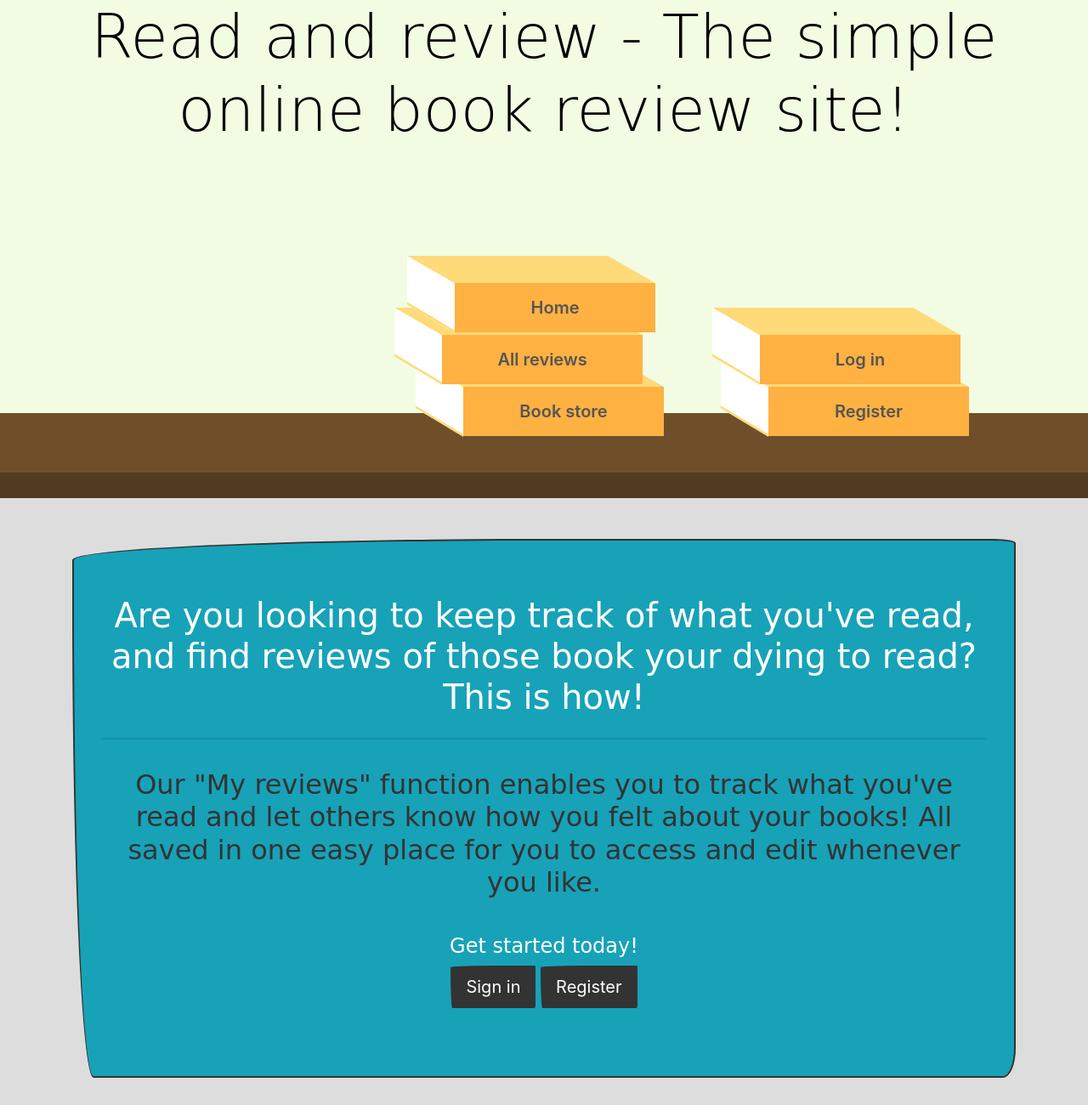
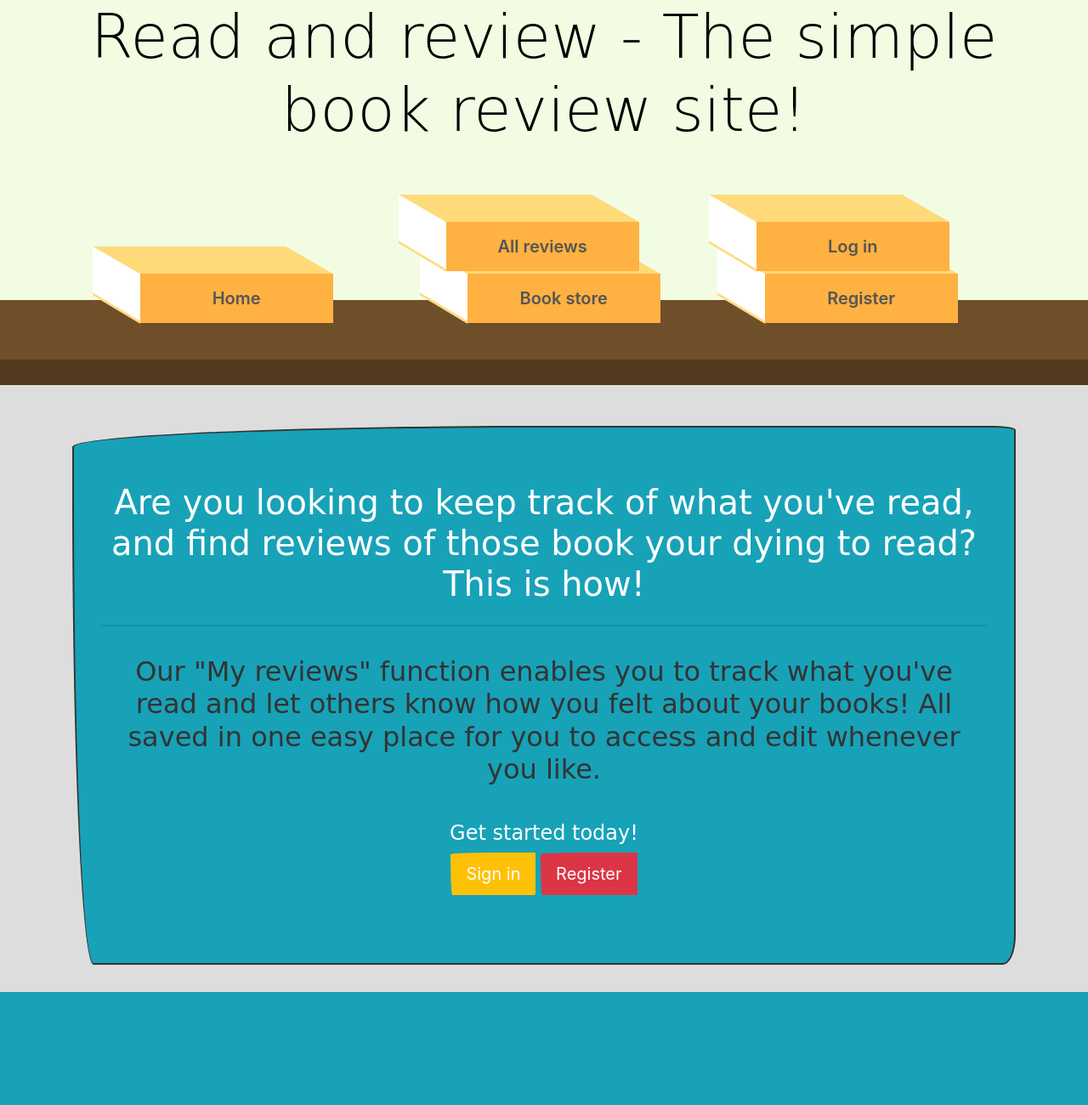
Before and after one commit to cthoms1993/book-review-project, a Flask app: page / in a window 1280 px wide; the page is wider, and only the part inside the window is pictured. Shown: that part at 85% size. After the commit the page ends 1167 px from the top of that part, so only its background shows below. Run offline with Flask 2, Linux system fonts and the light colour scheme; some libraries are stand-ins or nearby versions; some web fonts are replaced.

Commit message:
changed order books in title show up.

```diff
--- a/templates/account.html
+++ b/templates/account.html
@@ -4,13 +4,11 @@
         {% with messages = get_flashed_messages() %}
             {% if messages %}
                 {% for message in messages %}
-                    <h1 class="display-3 text-center main-title"> welcome back {{ session['username'] }}!</h1>
+                    <h1 class=" text-center main-title"> welcome back {{ session['username'] }}!</h1>
                 {% endfor %}
             {% endif %}
         {% endwith %}
     </div>
-    <br>
-    <br>
     <div class="container-fluid account-container">
         <h1 class="main-title account-title display-3">Your Reviews</h1>
         {% for review in reviews %}
--- a/templates/base.html
+++ b/templates/base.html
@@ -16,28 +16,32 @@
 </head>
 <body>
 <section>
- <h1 class="display-3 main-title text-center">Read and review - The simple online book review site!</h1>
-    <br>
-    <br>
-    <br>
+    <div class="container-fluid title-container">
+        <div class="row title-row">
+            <div class="col-12 title-col">
+                <h1 class="display-3 main-title text-center">Read and review - The simple book review site!</h1>
+            </div>
+        </div>
+
         <div class="book_container">
             <ul class="book_column">
                 {% if 'username' in session %}
                     <li><a style="z-index: 2; left:10px" href="{{ url_for('add_review') }}">Add review</a></li>
-                <li><a style="z-index: 1" href="{{ url_for('account') }}">Your Reviews</a></li>
+                    <li><a style="z-index: 1; left:25px" href="{{ url_for('account') }}">Your Reviews</a></li>
+                    {% else %}
+                     <li><a style="z-index: 1; left: 15px" href="{{ url_for('index') }}">Home</a></li>
                 {% endif %}
             </ul>
 
             <ul class="book_column">
-            <li><a style="z-index: 3; left: 15px" href="{{ url_for('index') }}">Home</a></li>
-            <li><a style="z-index: 2" href="{{ url_for('get_reviews') }}">All reviews</a></li>
+                <li><a style="z-index: 2;" href="{{ url_for('get_reviews') }}">All reviews</a></li>
                 <li><a style="z-index: 1; left: 25px" href="{{ url_for('store') }}">Book store</a></li>
             </ul>
 
             <ul class="book_column">
                 {% if 'username' not in session %}
                     <li><a style="z-index: 3; left: -10px" href="{{ url_for('login_page') }}">Log in</a></li>
-                <li><a style="z-index: 2" href="{{ url_for('register') }}">Register</a></li>
+                    <li><a style="z-index: 2;" href="{{ url_for('register') }}">Register</a></li>
                 {% else %}
                     <li><a style="z-index: 1; left: 15px" href="{{ url_for('logout') }}">Logout</a></li>
                 {% endif %}
--- a/templates/index.html
+++ b/templates/index.html
@@ -22,8 +22,8 @@
         <br>
         <h4>Get started today!</h4>
         <p class="lead">
-            <a class="btn btn-primary btn-lg" href="{{ url_for('login_page') }}" role="button">Sign in</a>
-            <a class="btn btn-primary btn-lg" href="{{ url_for('register') }}" role="button">Register</a>
+            <a class="btn btn-warning btn-lg" href="{{ url_for('login_page') }}" role="button">Sign in</a>
+            <a class="btn btn-danger btn-lg" href="{{ url_for('register') }}" role="button">Register</a>
         </p>
     </div>
 {% endblock %}
```
Lines whose indentation alone changed are shown as unchanged.
